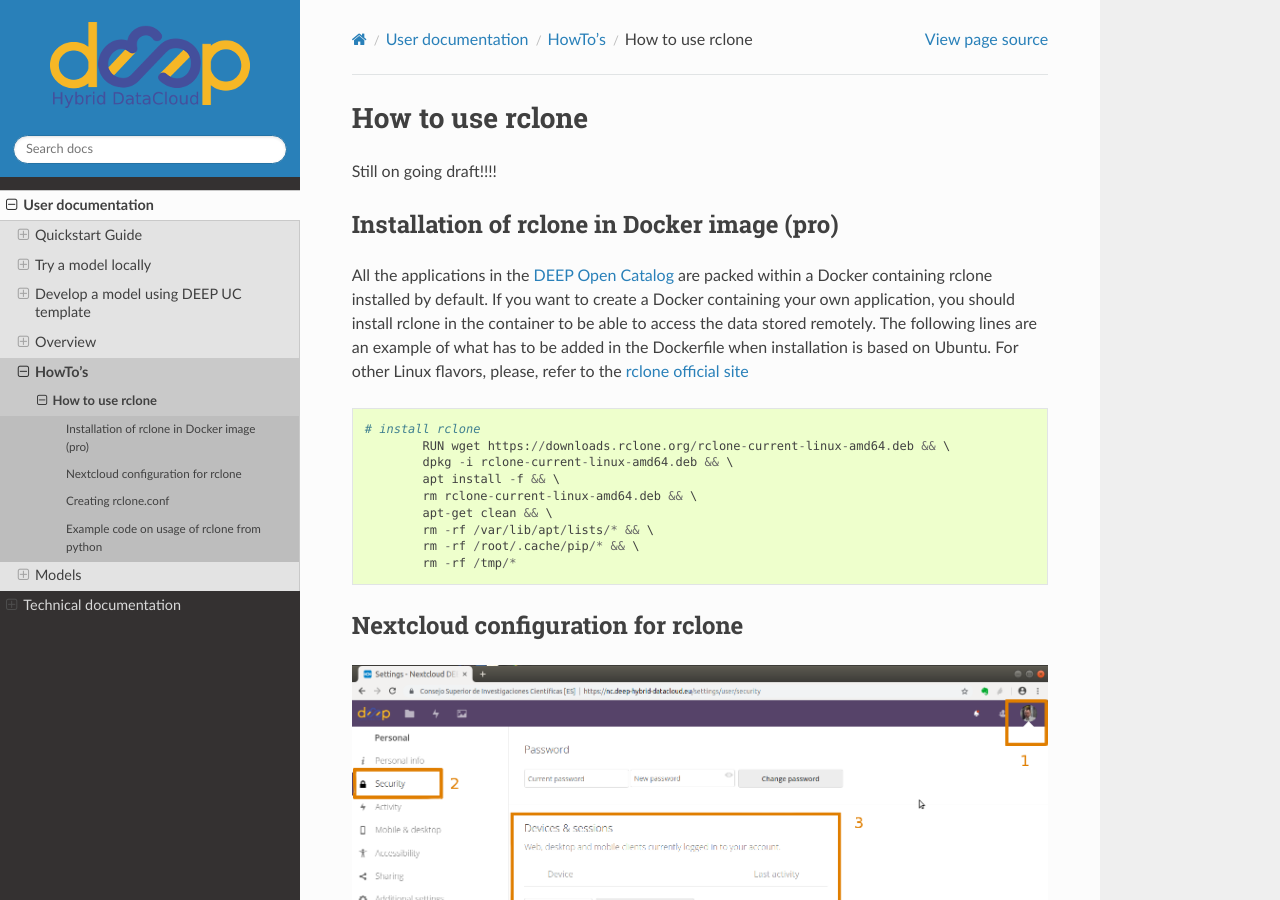
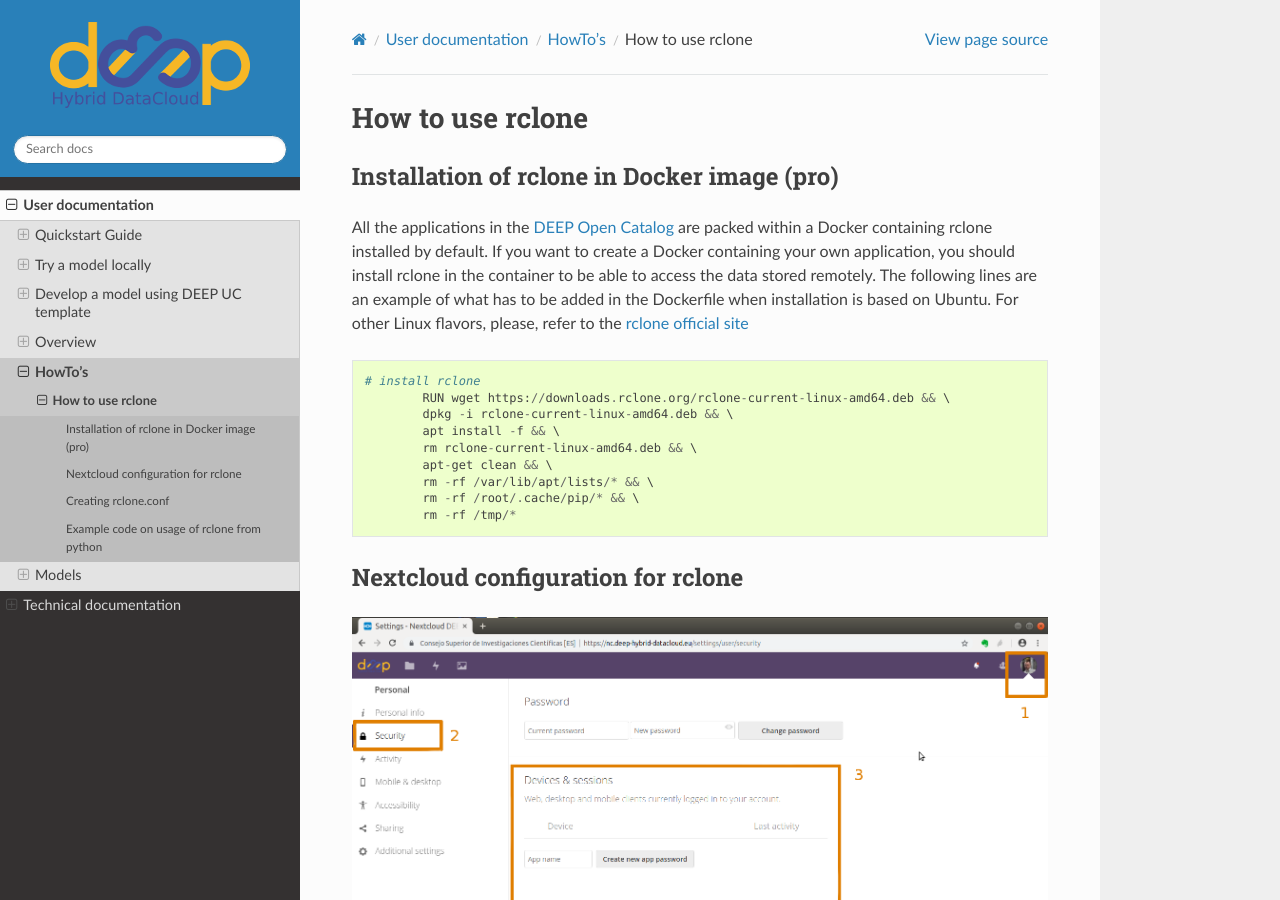
Before and after one commit to deephdc/deep-docs, a Sphinx documentation site: the page built from source/user/howto/rclone.rst, in a window 1280 px wide and 900 px high. Built offline with Sphinx 7.4.7 and the Read the Docs theme 2.0.0, drawn with Linux system fonts in a browser that asks for light colours; pages that are not in the unit, such as notebooks, are missing from menus.

Commit message:
rclone how to

```diff
--- a/source/user/howto/rclone.rst
+++ b/source/user/howto/rclone.rst
@@ -5,7 +5,7 @@
 
 How to use rclone
 =================
-Still on going draft!!!!
+
 
 Installation of rclone in Docker image (pro)
 ------------------------------------------
```
